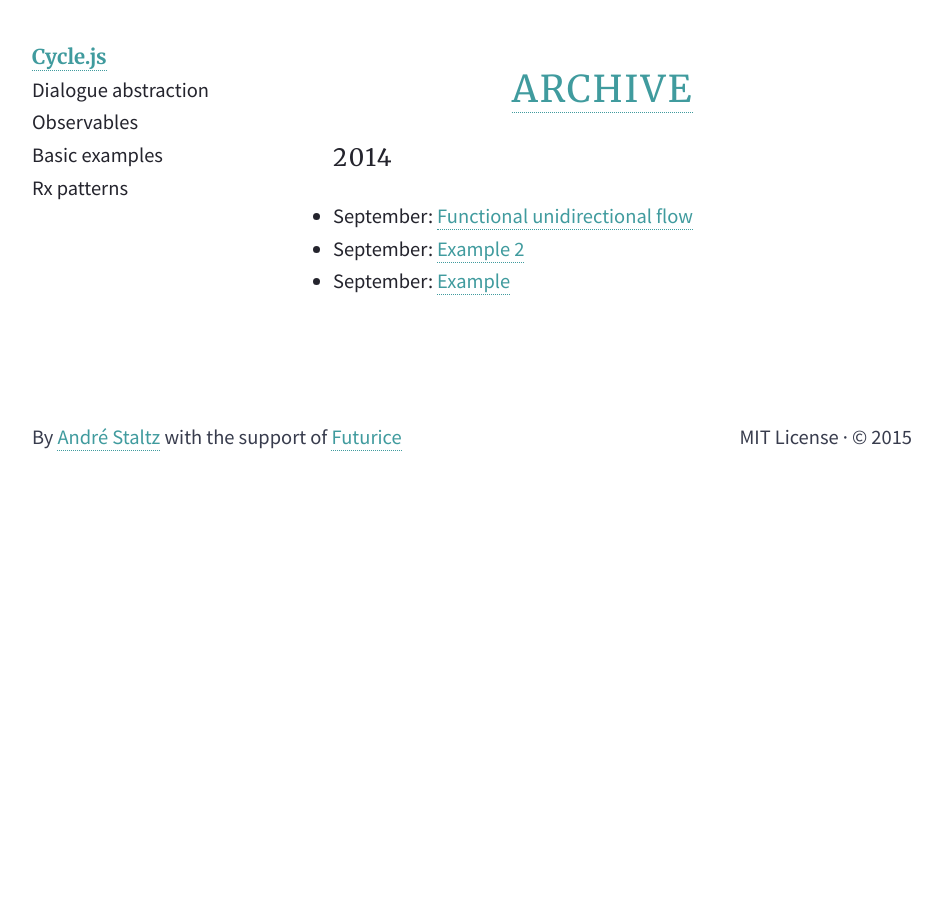
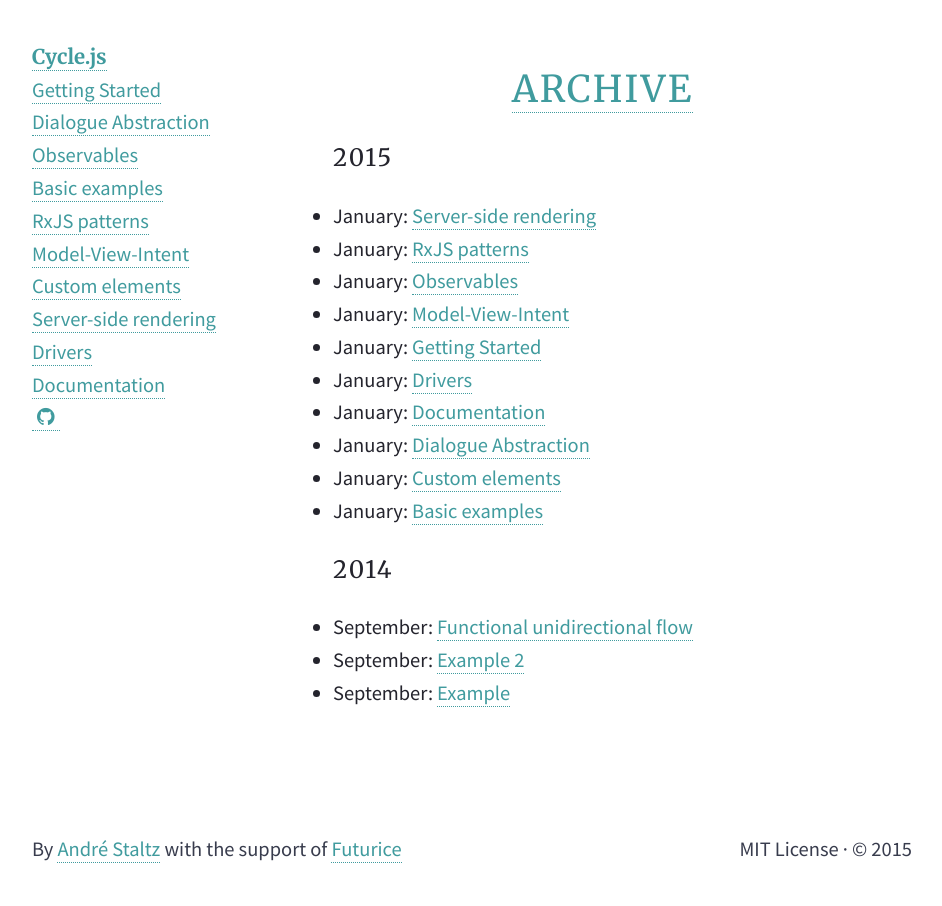
Before and after one commit to cyclejs/old-website, a Jekyll site: the page built from archive.html, in a window 1280 px wide. Shown: the whole page, without its empty margins (168-1110 px from the left). Built offline with Jekyll 4.4.1, drawn with Linux system fonts in a browser that asks for light colours; nearby versions of some CDN libraries.

Commit message:
Setup posts structure showing on the side menu

```diff
--- a/_config.yml
+++ b/_config.yml
@@ -3,6 +3,7 @@
 description: "A fully reactive JavaScript framework for Human-Computer Interaction"
 more: "read more"
 url: "http://cyclejs.github.io"
+permalink: none
 
 excerpt_separator: "\n\n\n"
 defaults: [{scope: {path: ""}, values: {layout: "default"}}, {scope: {path: "", type: "posts"}, values: {comments: true}}]
--- a/_layouts/blank.html
+++ b/_layouts/blank.html
@@ -10,7 +10,7 @@
     <link href="{{ "/main.css" | prepend: site.baseurl }}" rel="stylesheet" type="text/css">
     <link href='//fonts.googleapis.com/css?family=Source+Sans+Pro:200,300,400,600,700,200italic,300italic,400italic,600italic,700italic' rel='stylesheet' type='text/css'>
     <link href='//fonts.googleapis.com/css?family=Merriweather:400,700' rel='stylesheet' type='text/css'>
-    <link href='//maxcdn.bootstrapcdn.com/font-awesome/4.2.0/css/font-awesome.min.css' rel='stylesheet' type='text/css'>
+    <link href='//maxcdn.bootstrapcdn.com/font-awesome/4.3.0/css/font-awesome.min.css' rel='stylesheet' type='text/css'>
   </head>
   <body>
     <!--<header>-->
--- a/_layouts/default.html
+++ b/_layouts/default.html
@@ -5,10 +5,12 @@
       <nav class="side-menu">
         <a href="/" class="cycle-home-link">Cycle.js</a>
         <ul>
-          <li>Dialogue abstraction</li>
-          <li>Observables</li>
-          <li>Basic examples</li>
-          <li>Rx patterns</li>
+          {% assign articles = site.tags.top-articles | sort: 'sort-order' %}
+          {% for page in articles %}
+          <li><a href="{{ page.url }}">{{ page.title }}</a></li>
+          {% endfor %}
+          <li><a href="https://github.com/staltz/cycle" target="_blank"><i class="fa fa-github"></i>
+          </a></li>
         </ul>
       </nav>
       <article>
--- /dev/null
+++ b/_posts/2015-01-01-model-view-intent.md
@@ -0,0 +1,7 @@
+---
+title: "Model-View-Intent"
+tags: top-articles
+sort-order: 6
+---
+
+TODO
--- /dev/null
+++ b/_posts/2015-01-01-server-side-rendering.md
@@ -0,0 +1,7 @@
+---
+title: "Server-side rendering"
+tags: top-articles
+sort-order: 8
+---
+
+TODO
--- a/main.sass
+++ b/main.sass
@@ -40,6 +40,7 @@
     overflow: hidden
 
 article
+    min-height: 500px
     margin-left: calc(#{$side-menu-width} + #{$default-padding})
     +article_background($white, $anchor)
 
```
Also changed, not shown: _posts/2015-01-01-basic-examples.md (added, +7 -0 lines), _posts/2015-01-01-custom-elements.md (added, +7 -0 lines), _posts/2015-01-01-dialogue.md (added, +7 -0 lines), _posts/2015-01-01-documentation.md (added, +7 -0 lines), _posts/2015-01-01-drivers.md (added, +7 -0 lines), _posts/2015-01-01-getting-started.md (added, +7 -0 lines), _posts/2015-01-01-observables.md (added, +7 -0 lines), _posts/2015-01-01-rxjs-patterns.md (added, +7 -0 lines).
